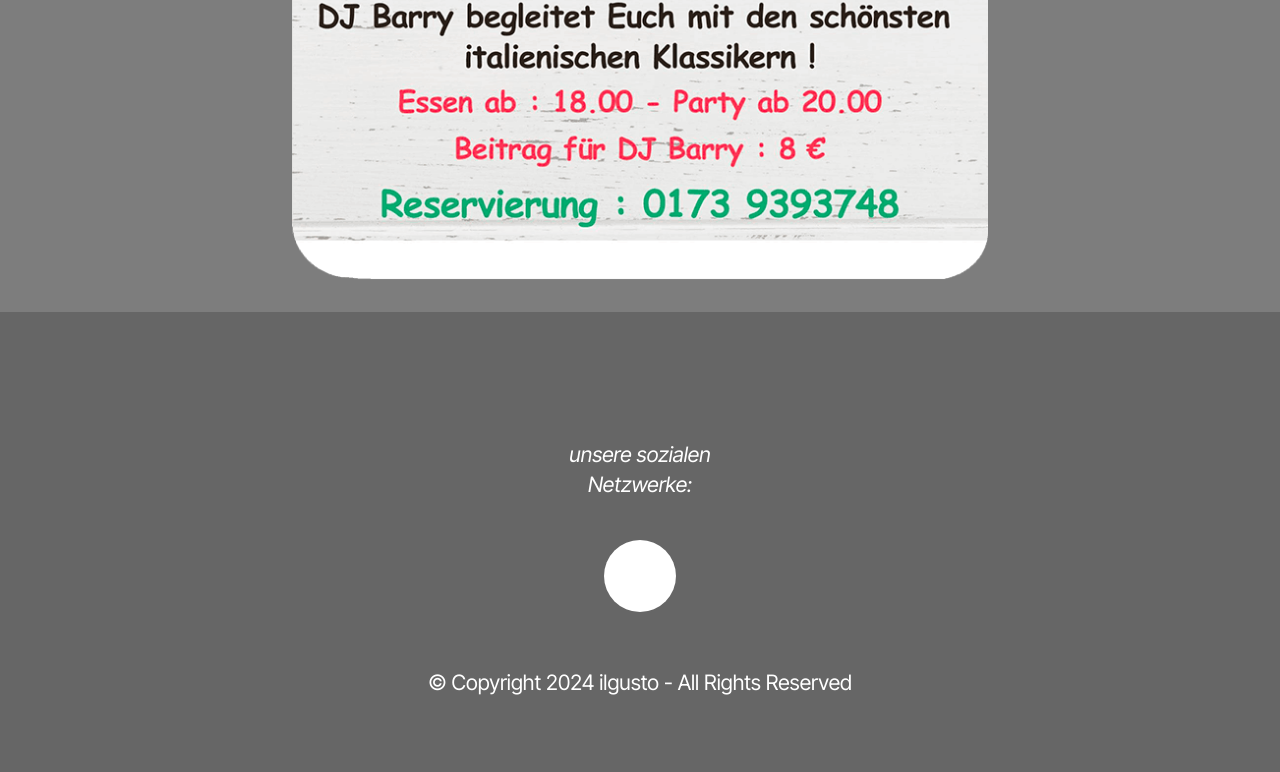
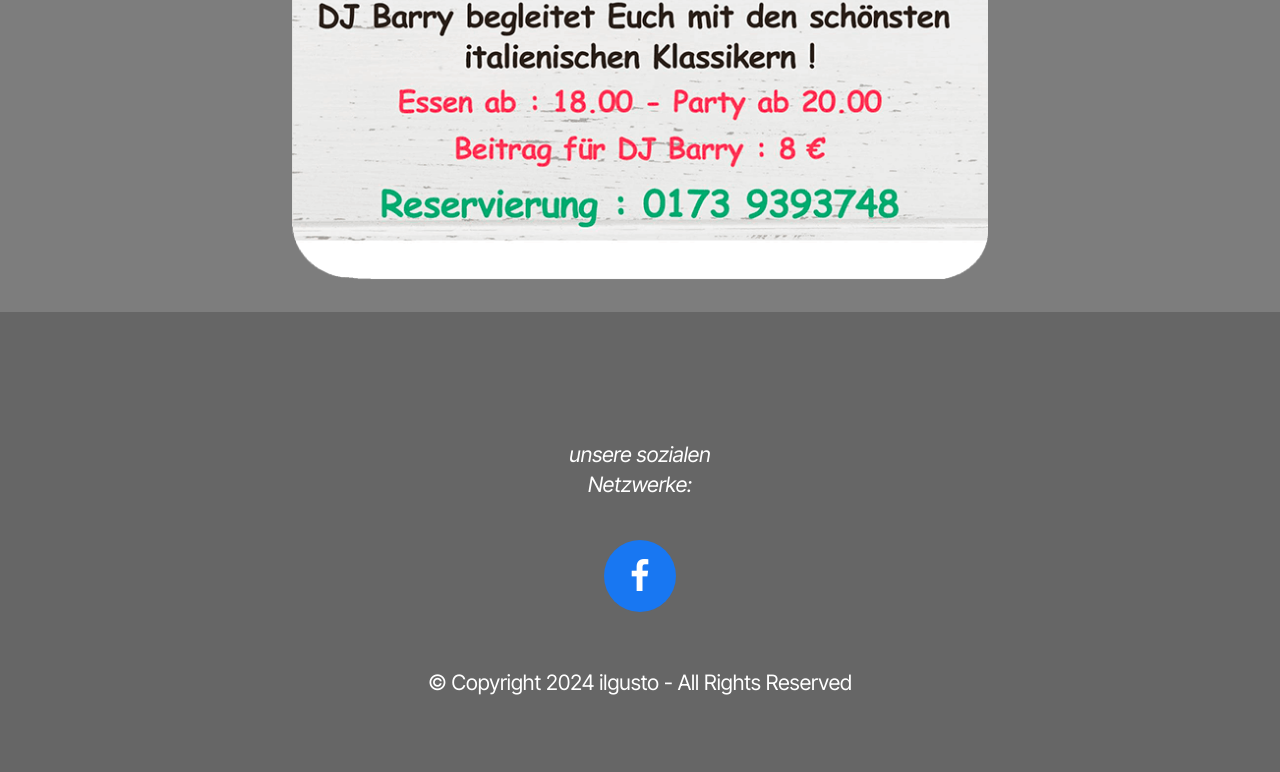
Before and after one commit to ilgusto/test-ilgusto, a plain HTML site: page index.html in a window 1280 px wide. Shown: the part 1206-1978 px from the top of the page. Drawn offline with Linux system fonts and the light colour scheme.

Commit message:
Update mbr-additional.css

```diff
--- a/assets/mobirise/css/mbr-additional.css
+++ b/assets/mobirise/css/mbr-additional.css
@@ -1400,7 +1400,7 @@ a {
   justify-content: center;
   border-radius: 100%;
   font-size: 32px;
-  background-color: #ffffff;
+  background-color: #1877F2;
   color: #cf2e2e;
   transition: all 0.3s ease-in-out;
 }
```
